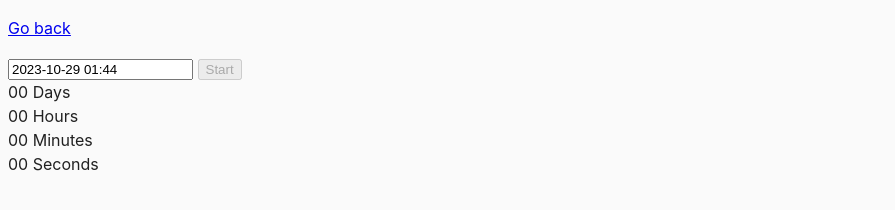
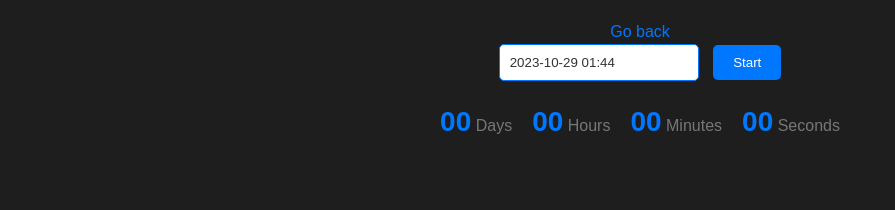
Before and after one commit to Kouk02/goit-js-hw-09, a website built with Parcel: page src/02-timer.html in a window 1280 px wide. Shown: the whole page, without its empty margins (0-895 px from the left). Built offline with nearby package versions, Linux system fonts and the light colour scheme.

Commit message:
update tast-02 1.0 / task-01 1.3

```diff
--- a/src/css/common.css
+++ b/src/css/common.css
@@ -39,3 +39,71 @@ img {
   left: 50%;
   background-color: #B22222;
 }
+
+
+
+body,
+p {
+  margin: 0;
+  padding: 0;
+}
+
+body {
+  background-color: #1e1e1e;
+  font-family: Arial, sans-serif;
+  text-align: center;
+  padding: 20px;
+  color: #fff;
+}
+
+a {
+  text-decoration: none;
+  color: #0077ff;
+}
+
+#datetime-picker {
+  width: 200px;
+  padding: 10px;
+  border: 1px solid #0077ff;
+  border-radius: 5px;
+  margin-right: 10px;
+  color: #333;
+  background-color: #fff;
+}
+
+button[data-start] {
+  background-color: #0077ff;
+  color: #fff;
+  padding: 10px 20px;
+  border: none;
+  border-radius: 5px;
+  cursor: pointer;
+  transition: background-color 0.3s;
+}
+
+button[data-start]:hover {
+  background-color: #0055aa;
+}
+
+/* Timer styles */
+.timer {
+  display: flex;
+  justify-content: center;
+  align-items: center;
+  margin-top: 20px;
+}
+
+.field {
+  margin: 0 10px;
+}
+
+.value {
+  font-size: 28px;
+  font-weight: bold;
+  color: #0077ff;
+}
+
+.label {
+  font-size: 16px;
+  color: #777;
+}
```
